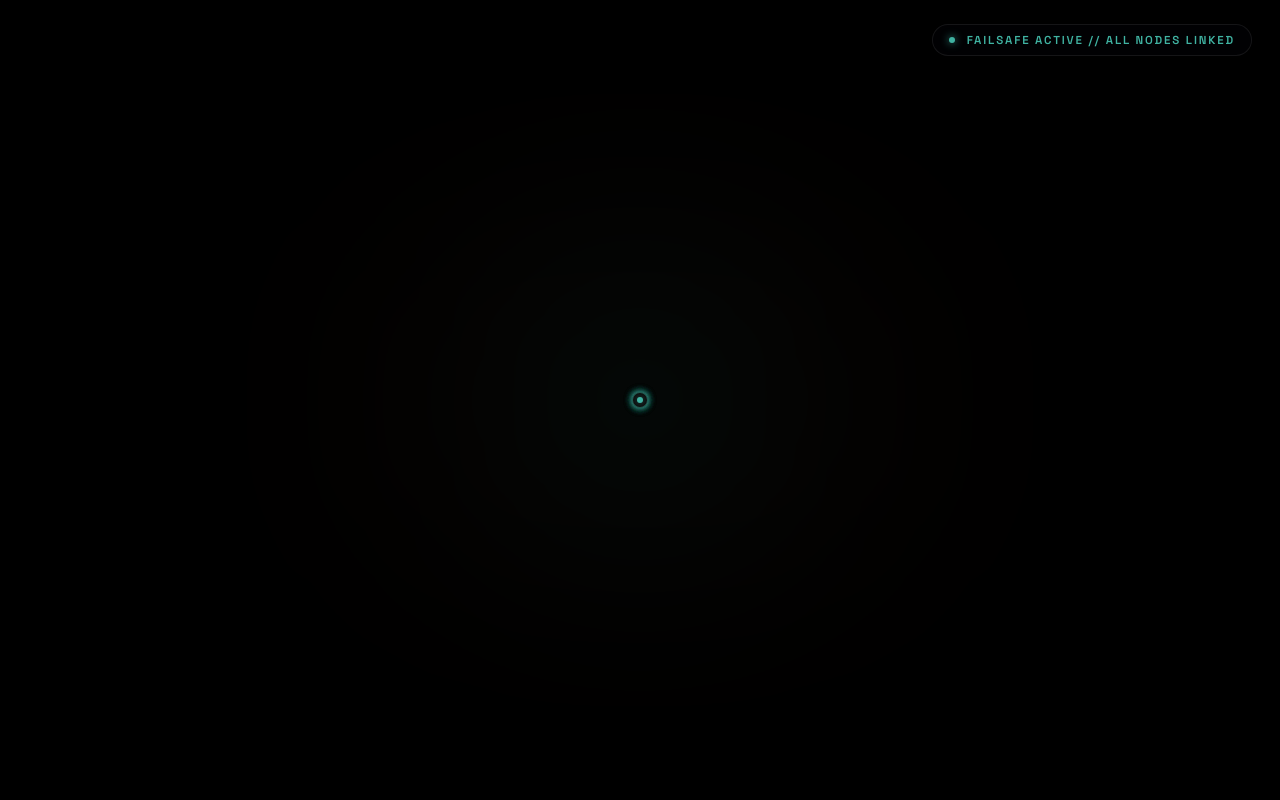
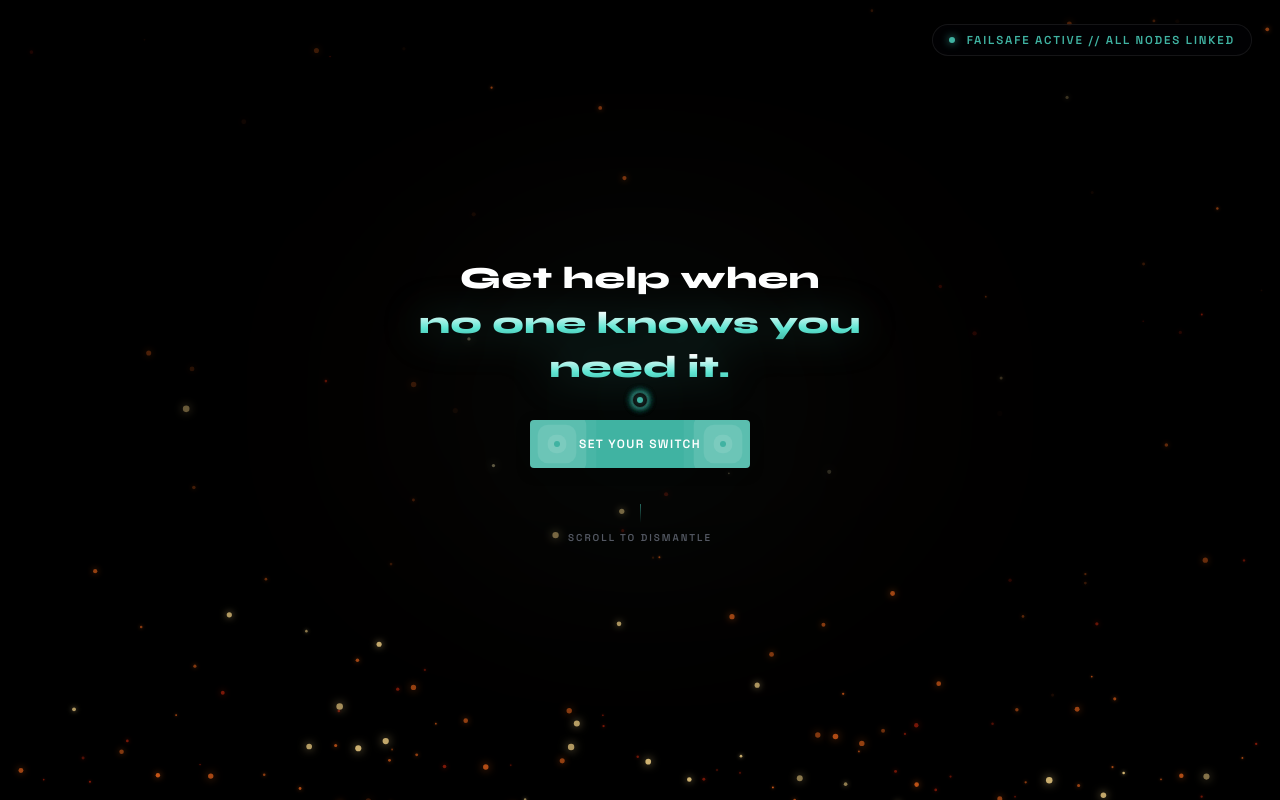
Before and after one commit to 0shaaf/Vigil, a Next.js app: page / in a window 1280 px wide. Built offline with nearby package versions, Linux system fonts and the light colour scheme; no server answers.

Commit message:
Mobile UI for Landing page

```diff
--- a/app/components/CSS/hero.css
+++ b/app/components/CSS/hero.css
@@ -70,7 +70,7 @@ html, body {
   z-index: 5;
   pointer-events: none;
   mix-blend-mode: screen;
-  transition: opacity 1s ease;
+  transition: opacity 1.2s ease;
 }
 
 .canvas-dormant { opacity: 0; }
@@ -79,45 +79,51 @@ html, body {
 /* ================= 2. TRUE CENTERED HERO STAGE ================= */
 .hero-stage-container {
   position: relative;
-  z-index: 10;
+  z-index: 20;
   flex: 1;
   width: 100%;
+  height: 100%;
+  min-height: 100vh;
+  min-height: 100dvh;
   max-width: 1440px;
   margin: 0 auto;
   display: flex;
-  align-items: center;        /* Fixed: Vertical optical centering */
-  justify-content: center;   /* Fixed: Horizontal optical centering */
+  align-items: center;        /* True vertical centering */
+  justify-content: center;   /* True horizontal centering */
   padding: 0 1.5rem;
 }
 
+/* Strictly HIDDEN during the entire mitosis intro sequence */
 .hero-content-center {
   position: relative;
-  z-index: 25;
+  z-index: 30;
   width: 100%;
-  max-width: 540px;
+  max-width: 560px;
   display: flex;
   flex-direction: column;
   align-items: center;
+  justify-content: center;
   text-align: center;
   margin: 0 auto;
   opacity: 0;
-  transform: translateY(22px) scale(0.96);
+  transform: translateY(26px) scale(0.96);
   pointer-events: none;
-  transition: opacity 0.8s cubic-bezier(0.16, 1, 0.3, 1), transform 0.8s cubic-bezier(0.16, 1, 0.3, 1);
+  transition: opacity 1.2s cubic-bezier(0.16, 1, 0.3, 1), transform 1.2s cubic-bezier(0.16, 1, 0.3, 1);
 }
 
-/* Intro finished -> Show content */
-.intro-ready .hero-content-center {
+/* FADES IN ONLY WHEN THE MITOSIS INTRO HAS FINISHED */
+.hero-root.intro-ready .hero-content-center {
   opacity: 1;
   transform: translateY(0) scale(1);
   pointer-events: auto;
 }
 
-/* Faded Out State (Desktop Step 3 / Mobile Zoom) */
-.hero-content-center.content-hidden {
+/* Fades Out when user scrolls down to Step 3 (or zooms into node on mobile) */
+.hero-root.intro-ready .hero-content-center.content-hidden {
   opacity: 0 !important;
   transform: translateY(-22px) scale(0.94) !important;
   pointer-events: none !important;
+  transition: opacity 0.6s ease, transform 0.6s ease;
 }
 
 .hero-headline {
@@ -224,7 +230,6 @@ html, body {
   transform: translateY(-50%);
 }
 
-/* Specular Surface Line Highlights */
 .glass-card::before {
   content: '';
   position: absolute;
@@ -245,15 +250,8 @@ html, body {
   background: linear-gradient(180deg, rgba(255, 255, 255, 0.8), transparent, rgba(255, 255, 255, 0.3));
 }
 
-.left-card {
-  right: 22px;
-  text-align: right;
-}
-
-.right-card {
-  left: 22px;
-  text-align: left;
-}
+.left-card { right: 22px; text-align: right; }
+.right-card { left: 22px; text-align: left; }
 
 .node-tag {
   font-family: var(--font-body);
@@ -273,7 +271,6 @@ html, body {
   letter-spacing: 0.01em;
 }
 
-/* Details Hidden by Default; Expands Smoothly on Hover */
 .node-hover-details {
   max-height: 0;
   opacity: 0;
--- a/app/components/landing/ArchNodes.jsx
+++ b/app/components/landing/ArchNodes.jsx
@@ -35,15 +35,15 @@ const NODE_DATA = {
   },
 };
 
-export default function ArchNodes({ scrollStep, isIntroDone, onIntroFinish }) {
+export default function ArchNodes({ scrollStep, onIntroFinish }) {
   const [introRunning, setIntroRunning] = useState(true);
 
   useEffect(() => {
-    // Initial choreographed intro: ~6.8s
+    // 7.0s: Exact completion timestamp of orbital spin -> mitosis -> string draws -> card fade
     const tIntro = setTimeout(() => {
       setIntroRunning(false);
       if (onIntroFinish) onIntroFinish();
-    }, 6800);
+    }, 7000);
 
     return () => clearTimeout(tIntro);
   }, [onIntroFinish]);
--- a/app/components/landing/RadialVaultDial.jsx
+++ b/app/components/landing/RadialVaultDial.jsx
@@ -1,6 +1,6 @@
 'use client';
 
-import { useMemo } from 'react';
+import { useMemo, useEffect } from 'react';
 import '../CSS/dial.css';
 
 const NODES = [
@@ -48,12 +48,17 @@ const NODES = [
   },
 ];
 
-export default function RadialVaultDial({ activeNodeIndex, isZoomed, isIntroDone }) {
-  // Radius of the resting ring (175px desktop)
+export default function RadialVaultDial({ activeNodeIndex, isZoomed, onIntroFinish }) {
   const RADIUS = 175;
 
-  // The angle each node sits on the circle:
-  // Node 0 sits at -90deg (12 o'clock top), Node 1 at -30deg (2 o'clock), etc.
+  useEffect(() => {
+    // 3.0s: Mobile dial formation duration
+    const t = setTimeout(() => {
+      if (onIntroFinish) onIntroFinish();
+    }, 3000);
+    return () => clearTimeout(t);
+  }, [onIntroFinish]);
+
   const nodePositions = useMemo(() => {
     return NODES.map((node, i) => {
       const angleDeg = i * 60 - 90;
@@ -67,20 +72,15 @@ export default function RadialVaultDial({ activeNodeIndex, isZoomed, isIntroDone
     });
   }, [RADIUS]);
 
-  // To bring activeNodeIndex to 12 o'clock (-90deg), rotate dial by -activeNodeIndex * 60deg
   const turntableRotation = -(activeNodeIndex * 60);
 
   return (
-    <div className={`dial-stage-wrapper ${isIntroDone ? 'intro-settled' : 'intro-playing'}`}>
-      {/* Camera Rig: Handles the 3.8x zoom & downward translation */}
+    <div className="dial-stage-wrapper">
       <div className={`dial-camera-rig ${isZoomed ? 'view-zoomed' : 'view-overview'}`}>
-
-        {/* The Turntable: Rotates 60deg each step to park the next node at 12 o'clock */}
         <div
           className="dial-turntable"
           style={{ transform: `rotate(${turntableRotation}deg)` }}
         >
-          {/* SVG Circular Ring Arc */}
           <svg className="dial-svg-ring" viewBox="0 0 450 450" fill="none">
             <defs>
               <linearGradient id="ringGlowTeal" x1="0%" y1="0%" x2="100%" y2="100%">
@@ -100,10 +100,8 @@ export default function RadialVaultDial({ activeNodeIndex, isZoomed, isIntroDone
             />
           </svg>
 
-          {/* Central Radial Halo */}
           <div className="dial-center-halo" />
 
-          {/* 6 Nodes Positioned around the circle */}
           {nodePositions.map((node) => {
             const isCurrentActive = node.id === activeNodeIndex;
 
@@ -115,22 +113,18 @@ export default function RadialVaultDial({ activeNodeIndex, isZoomed, isIntroDone
                   transform: `translate3d(${node.x}px, ${node.y}px, 0)`,
                 }}
               >
-                {/* Counter-Rotate so card & pips remain upright */}
                 <div
                   className="node-counter-pivot"
                   style={{
                     transform: `rotate(${-turntableRotation}deg)`,
                   }}
                 >
-                  {/* Pip Marker */}
                   <div className="node-pip-housing">
                     <span className="pip-core-dot" />
                   </div>
 
-                  {/* Overview Minimal Label */}
                   <span className="overview-pip-label">{node.tag}</span>
 
-                  {/* Inspection Glass Card: Expands only on active zoomed node */}
                   <div className="node-glass-panel">
                     <span className="card-tag">{node.tag}</span>
                     <h3 className="card-title">{node.title}</h3>
--- a/app/page.js
+++ b/app/page.js
@@ -17,13 +17,13 @@ export default function LandingPage() {
   // Desktop Steps: 0 (Full Arch) -> 1 (Daughters In) -> 2 (Parents In) -> 3 (Text Faded)
   const [desktopStep, setDesktopStep] = useState(0);
 
-  // Mobile Steps: 0 to 12 (0: Overview, 1: Node 0 Zoom, 2: Rotate Node 1, 3: Node 1 Zoom ... 12: Scene 2)
+  // Mobile Steps: 0 to 12 (0: Overview, 1: Node 0 Zoom ... 12: Scene 2)
   const [mobileStep, setMobileStep] = useState(0);
 
   const isCooldownRef = useRef(false);
   const touchStartY = useRef(0);
 
-  // 1. Detect Viewport on Mount & Resize
+  // Detect Viewport on Mount & Resize
   useEffect(() => {
     const checkViewport = () => {
       setIsMobile(window.innerWidth < 1024);
@@ -34,26 +34,15 @@ export default function LandingPage() {
     return () => window.removeEventListener('resize', checkViewport);
   }, []);
 
-  // 2. Intro Formation Timer
-  useEffect(() => {
-    const t = setTimeout(() => {
-      setIsIntroDone(true);
-    }, isMobile ? 3200 : 6800);
-
-    return () => clearTimeout(t);
-  }, [isMobile]);
-
-  // Active node on mobile zoom
   const mobileActiveNodeIndex = Math.min(5, Math.floor(mobileStep / 2));
   const mobileIsZoomed = mobileStep % 2 === 1 && mobileStep < 12;
 
-  // 3. Unified Virtual Scroll Machine
+  // Virtual Scroll Engine
   useEffect(() => {
     const handleScrollForward = () => {
       if (!isIntroDone || isCooldownRef.current) return;
 
       if (isMobile) {
-        // Mobile sequence (0 -> 12)
         setMobileStep((prev) => {
           if (prev < 12) {
             isCooldownRef.current = true;
@@ -63,7 +52,6 @@ export default function LandingPage() {
           return prev;
         });
       } else {
-        // Desktop sequence (0 -> 3)
         setDesktopStep((prev) => {
           if (prev < 3) {
             isCooldownRef.current = true;
@@ -79,7 +67,6 @@ export default function LandingPage() {
       if (!isIntroDone || isCooldownRef.current) return;
 
       if (isMobile) {
-        // Mobile reverse (12 -> 0)
         setMobileStep((prev) => {
           if (prev > 0) {
             isCooldownRef.current = true;
@@ -89,7 +76,6 @@ export default function LandingPage() {
           return prev;
         });
       } else {
-        // Desktop reverse (3 -> 0)
         setDesktopStep((prev) => {
           if (prev > 0) {
             isCooldownRef.current = true;
@@ -133,18 +119,20 @@ export default function LandingPage() {
   return (
     <div
       className={`hero-root ${
-        isIntroDone
-          ? isMobile
-            ? `mobile-active mobile-step-${mobileStep}`
-            : `desktop-active desktop-step-${desktopStep}`
-          : 'intro-playing'
+        isIntroDone ? 'intro-ready' : 'intro-playing'
+      } ${
+        isMobile
+          ? `platform-mobile mobile-step-${mobileStep}`
+          : `platform-desktop desktop-step-${desktopStep}`
       }`}
     >
       {/* HUD Telemetry Indicator */}
       <div className="hud-step-telemetry">
         <span className="telemetry-live-dot" />
         <span>
-          {isMobile
+          {!isIntroDone
+            ? 'INITIALIZING // FAILSAFE DAEMON'
+            : isMobile
             ? mobileStep === 12
               ? 'SECTION 02 // ARCHITECTURE'
               : mobileIsZoomed
@@ -160,7 +148,7 @@ export default function LandingPage() {
         </span>
       </div>
 
-      {/* Ember Storm Canvas: Active while viewing hero sections */}
+      {/* Ember Storm Canvas: Active once intro completes and until final section */}
       <EmberStormCanvas
         active={isIntroDone && (isMobile ? mobileStep < 12 : desktopStep < 3)}
       />
@@ -172,7 +160,6 @@ export default function LandingPage() {
       <div className="engine-desktop-only">
         <ArchNodes
           scrollStep={desktopStep}
-          isIntroDone={isIntroDone}
           onIntroFinish={() => setIsIntroDone(true)}
         />
       </div>
@@ -182,7 +169,7 @@ export default function LandingPage() {
         <RadialVaultDial
           activeNodeIndex={mobileActiveNodeIndex}
           isZoomed={mobileIsZoomed}
-          isIntroDone={isIntroDone}
+          onIntroFinish={() => setIsIntroDone(true)}
         />
       </div>
 
```
